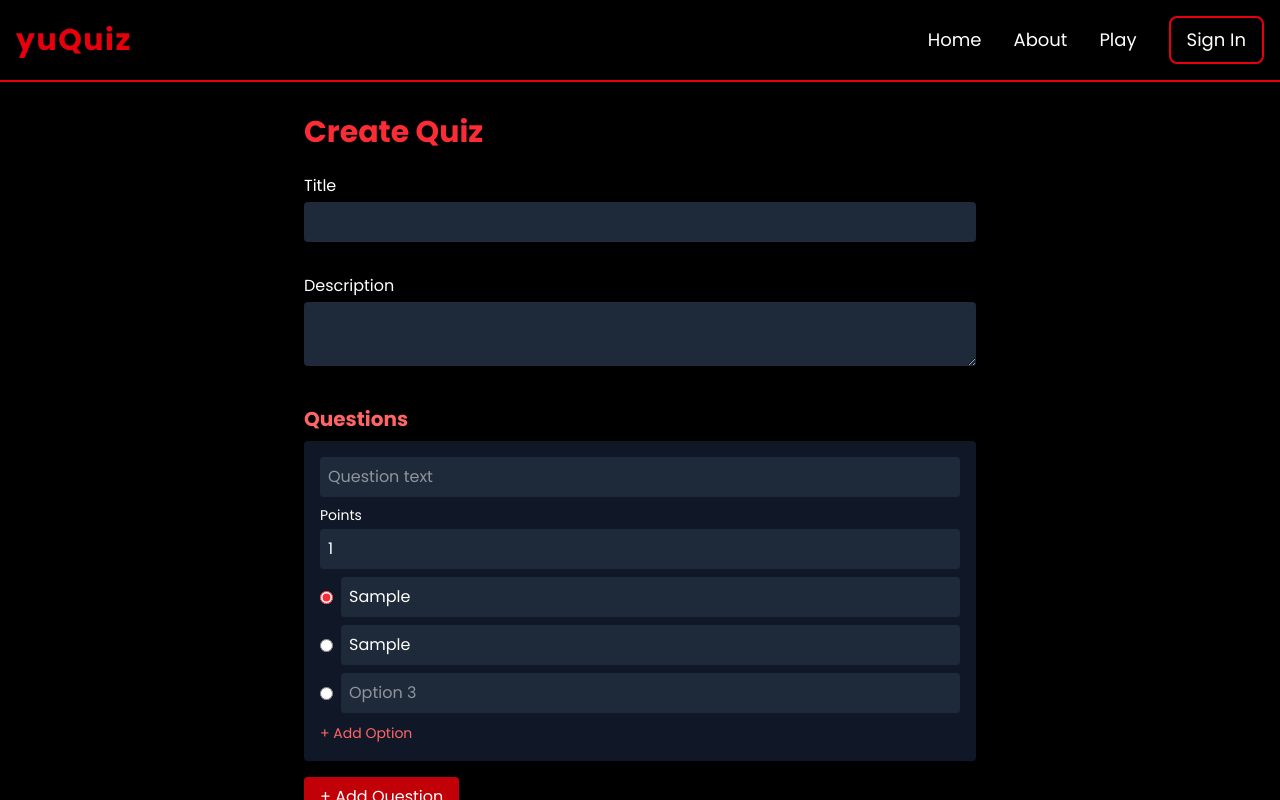
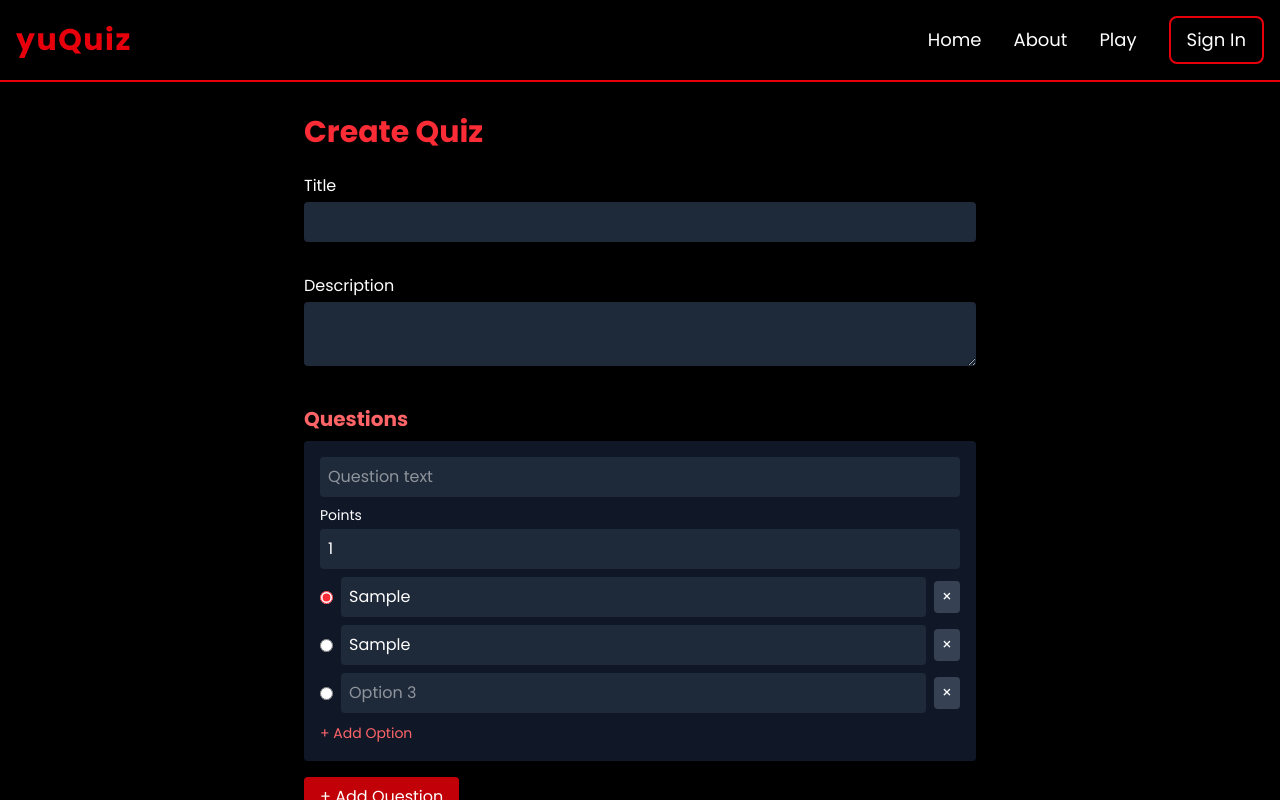
Before and after one commit to fslmc/yuquiz, a Next.js app: page /quizzes/new in a window 1280 px wide. Both pictures are taken after typing "Sample", "Sample" into the empty fields and a click on the button "+ Add Option". Shown: the top 800 px of the page. Built offline with nearby package versions, Linux system fonts and the light colour scheme; no server answers.

Commit message:
UX improve

```diff
--- a/src/app/profile/my_quiz/[quizId]/page.js
+++ b/src/app/profile/my_quiz/[quizId]/page.js
@@ -216,7 +216,7 @@ export default function EditQuiz() {
           </div>
           <div className='space-x-1'>
             <button type="submit" className="bg-red-600 hover:bg-red-700 px-6 py-2 rounded text-white font-bold">Save Changes</button>
-            <Link href="/profile/my-quiz" className="bg-gray-700 hover:bg-gray-600 px-6 py-2 rounded text-white font-bold">
+            <Link href="/profile/my_quiz" className="bg-gray-700 hover:bg-gray-600 px-6 py-2 rounded text-white font-bold">
               Cancel
             </Link>
           </div>
--- a/src/app/quizzes/new/page.js
+++ b/src/app/quizzes/new/page.js
@@ -40,6 +40,24 @@ export default function CreateQuiz() {
       e.key !== 'ArrowLeft' && e.key !== 'ArrowRight') {
       e.preventDefault();
     }
+  };
+
+  const removeQuestion = (qi) => setQuestions(qs => qs.filter((_, idx) => idx !== qi));
+  const removeOption = (qi, oi) => {
+    setQuestions(qs =>
+      qs.map((q, idx) =>
+        idx === qi
+          ? {
+            ...q,
+            options: q.options.filter((_, i) => i !== oi),
+            // Adjust correct index if needed
+            correct: q.correct >= oi
+              ? Math.max(0, q.correct - 1)
+              : q.correct
+          }
+          : q
+      )
+    );
   };
 
   const handleSubmit = async (e) => {
@@ -103,13 +121,25 @@ export default function CreateQuiz() {
             <h2 className="text-xl font-bold text-red-400 mb-2">Questions</h2>
             {questions.map((q, qi) => (
               <div key={qi} className="bg-gray-900 rounded p-4 mb-4">
+                <div className="flex justify-between items-center mb-2">
                   <input
                     value={q.text}
                     onChange={e => updateQuestion(qi, 'text', e.target.value)}
                     placeholder="Question text"
-                  className="w-full p-2 rounded bg-gray-800 text-white mb-2"
+                    className="w-full p-2 rounded bg-gray-800 text-white"
                     required
                   />
+                  {questions.length > 1 && (
+                    <button
+                      type="button"
+                      onClick={() => removeQuestion(qi)}
+                      className="ml-2 text-red-400 hover:text-red-600 text-sm"
+                    >
+                      Remove
+                    </button>
+                  )}
+                </div>
+
                 {/* New points input field */}
                 <div className="mb-2">
                   <label className="block text-sm mb-1">Points</label>
@@ -124,6 +154,7 @@ export default function CreateQuiz() {
                     placeholder='Max 1000 Points'
                     required
                   />
+
                 </div>
                 <div className="space-y-2">
                   {q.options.map((opt, oi) => (
@@ -142,6 +173,17 @@ export default function CreateQuiz() {
                         className="p-2 rounded bg-gray-800 text-white flex-1"
                         required
                       />
+                      {/* Remove Option Button */}
+                      {q.options.length > 2 && (
+                        <button
+                          type="button"
+                          onClick={() => removeOption(qi, oi)}
+                          className="bg-gray-700 hover:bg-red-600 text-white px-2 py-1 rounded"
+                          title="Remove this option"
+                        >
+                          &times;
+                        </button>
+                      )}
                     </div>
                   ))}
                   <button type="button" onClick={() => addOption(qi)} className="text-red-400 hover:text-red-600 text-sm">+ Add Option</button>
```
Lines whose indentation alone changed are shown as unchanged.
